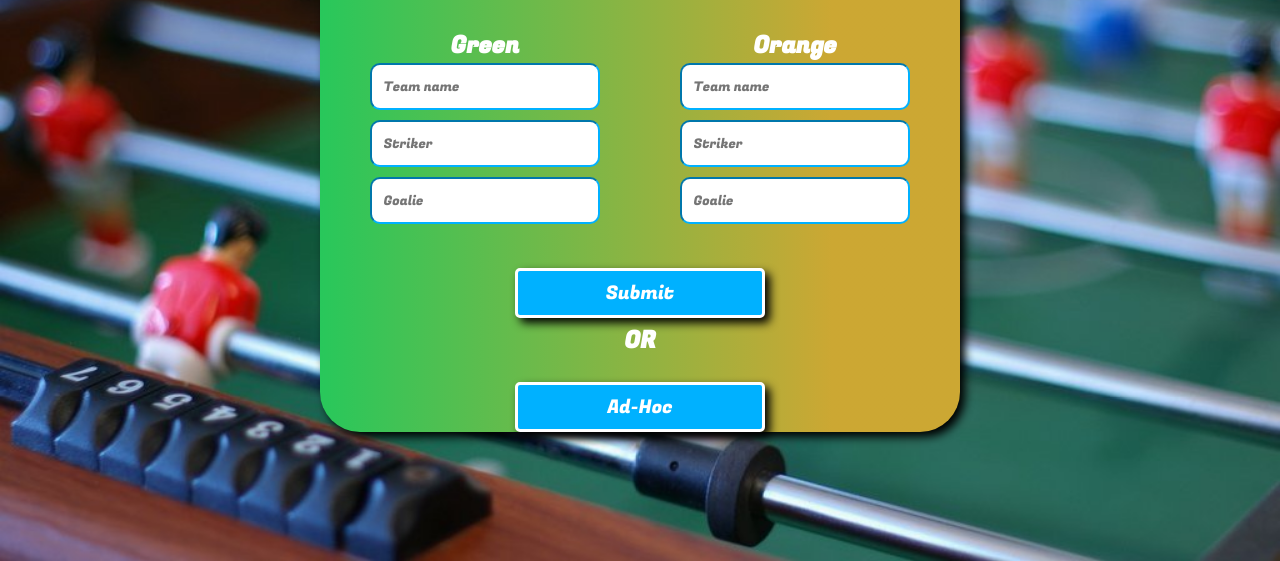
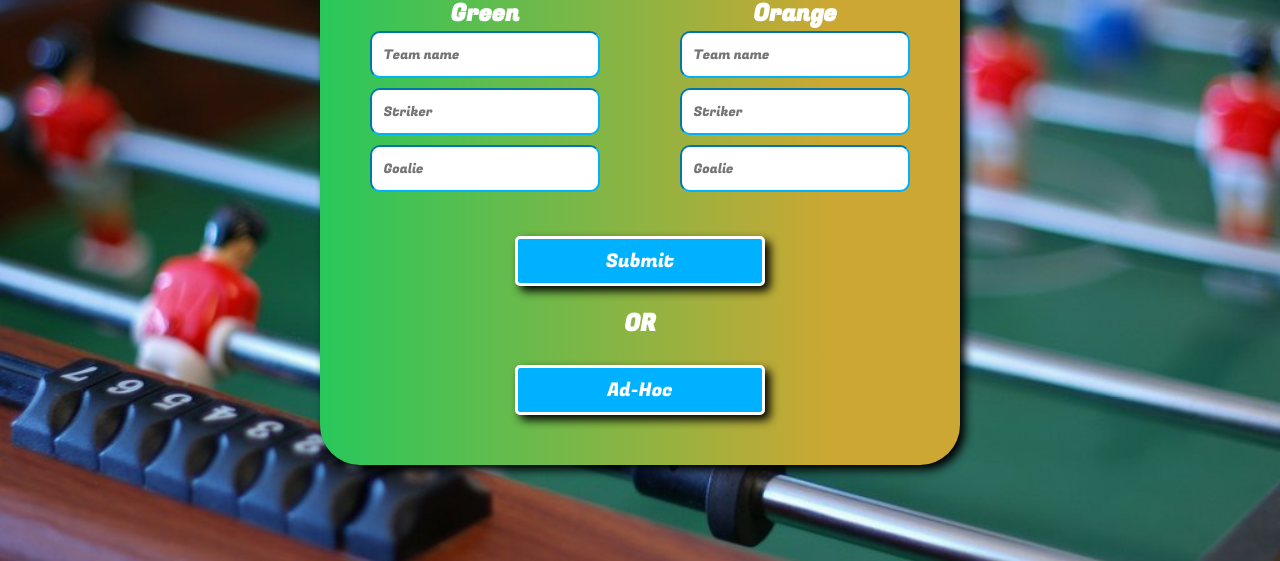
Before and after one commit to IljaWeber/digitalFoosballPresentation, a React app in the folder frontend/: page / in a window 1280 px wide. Shown: the part 239-800 px from the top of the page. Built offline with nearby package versions, Linux system fonts and the light colour scheme; no server answers.

Commit message:
css update

```diff
--- a/frontend/src/main/css/styles.scss
+++ b/frontend/src/main/css/styles.scss
@@ -262,15 +262,18 @@ nav ul {
   padding-left: 40px;
 }
 
+.teamSignIn_Buttons {
+  padding-bottom: 30px;
+}
+
 .teamSignIn_Submit {
   padding-top: 20px;
+  padding-bottom: 20px;
 }
 
-.teamSignInAdHoc  {
-  margin-bottom: 5%;
-  margin-top: -4%;
+.teamSignInAdHoc {
+  padding-bottom: 15px;
 }
-
 /* TEAM-FORM */
 
 .teamContainer {
--- a/frontend/src/main/js/initialization/SignInForm.js
+++ b/frontend/src/main/js/initialization/SignInForm.js
@@ -92,15 +92,19 @@ export default class SignInForm extends React.Component {
                             <TeamForm number="2" onChange={this.setUpTeamTwo} teams={this.teams}/>
                         </div>
                     </div>
-                    <div className="teamSignIn_Submit">
-                        <input type="submit" value="Submit" className="button slowDropIn"/>
+
+                    <div className="teamSignIn_Buttons">
+                        <div className="teamSignIn_Submit">
+                            <input type="submit" value="Submit" className="button slowDropIn"/>
+                        </div>
+                        <h2>
+                            OR
+                        </h2>
+                        <div onSubmit={this.adhoc} className="teamSignInAdHoc">
+                            <input type="submit" value="Ad-Hoc" className="button slowDropIn"/>
+                        </div>
                     </div>
                 </form>
-                <h2>OR</h2>
-                <form onSubmit={this.adhoc} className="teamSignInAdHoc">
-                    <input type="submit" value="Ad-Hoc" className="button slowDropIn"/>
-                </form>
-
             </div>
         )
     }
```
